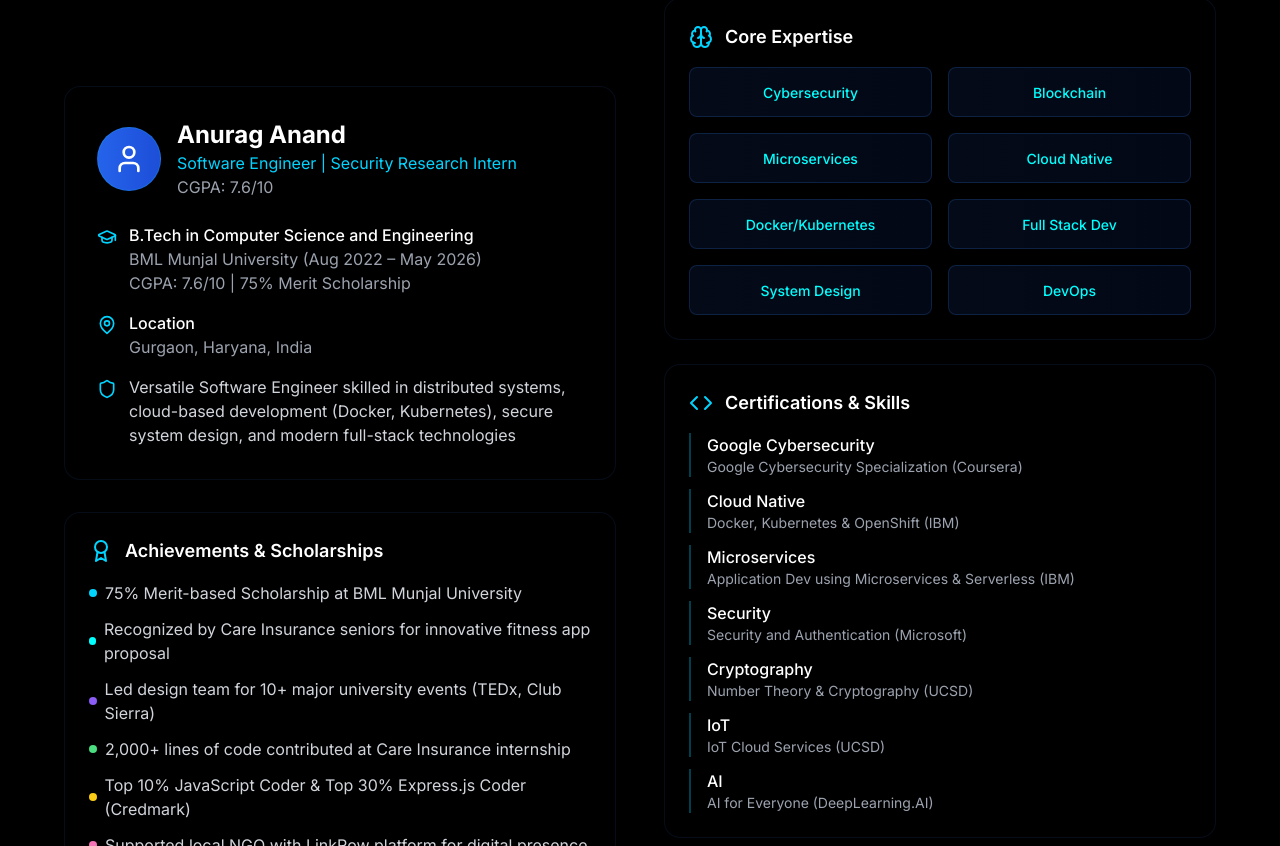
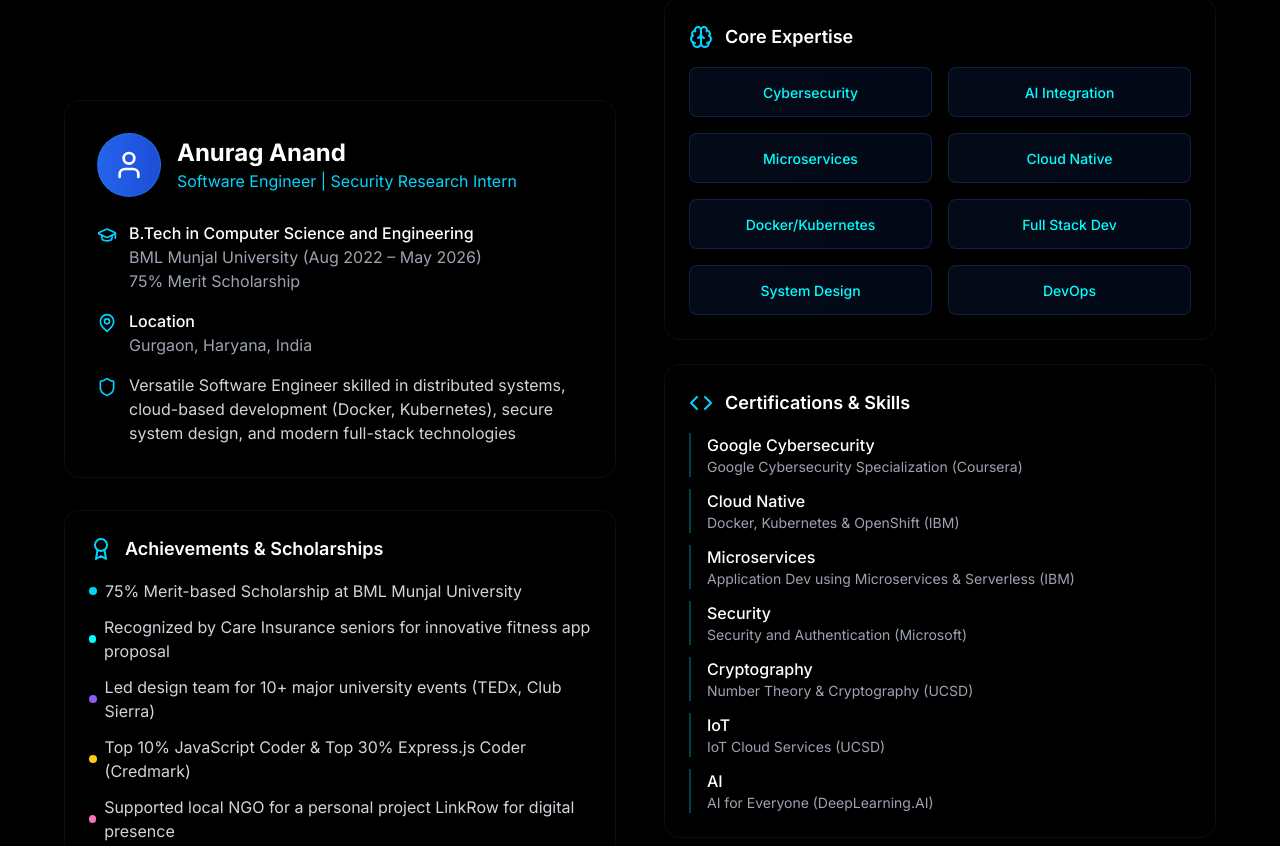
Before and after one commit to anuragged/MyPortfolio, a React (Vite) app: page / in a window 1280 px wide. Shown: the part 994-1840 px from the top of the page. Built offline with nearby package versions, Linux system fonts and the light colour scheme.

Commit message:
Update About section

```diff
--- a/src/components/About.tsx
+++ b/src/components/About.tsx
@@ -55,7 +55,7 @@ const About: React.FC = () => {
                   <div>
                     <h3 className="text-2xl font-bold text-white">Anurag Anand</h3>
                     <p className="text-neon-blue">Software Engineer | Security Research Intern</p>
-                    <p className="text-gray-400">CGPA: 7.6/10</p>
+
                   </div>
                 </div>
 
@@ -65,7 +65,7 @@ const About: React.FC = () => {
                     <div>
                       <p className="text-white font-medium">B.Tech in Computer Science and Engineering</p>
                       <p className="text-gray-400">BML Munjal University (Aug 2022 – May 2026)</p>
-                      <p className="text-gray-400">CGPA: 7.6/10 | 75% Merit Scholarship</p>
+                      <p className="text-gray-400">75% Merit Scholarship</p>
                     </div>
                   </div>
 
@@ -103,16 +103,12 @@ const About: React.FC = () => {
                     <span>Led design team for 10+ major university events (TEDx, Club Sierra)</span>
                   </div>
                   <div className="flex items-center space-x-2">
-                    <div className="w-2 h-2 bg-green-400 rounded-full"></div>
-                    <span>2,000+ lines of code contributed at Care Insurance internship</span>
-                  </div>
-                  <div className="flex items-center space-x-2">
                     <div className="w-2 h-2 bg-yellow-400 rounded-full"></div>
                     <span>Top 10% JavaScript Coder & Top 30% Express.js Coder (Credmark)</span>
                   </div>
                   <div className="flex items-center space-x-2">
                     <div className="w-2 h-2 bg-pink-400 rounded-full"></div>
-                    <span>Supported local NGO with LinkRow platform for digital presence</span>
+                    <span>Supported local NGO for a personal project LinkRow for digital presence</span>
                   </div>
                 </div>
               </div>
@@ -127,7 +123,7 @@ const About: React.FC = () => {
                 <div className="grid grid-cols-2 gap-4">
                   {[
                     'Cybersecurity',
-                    'Blockchain',
+                    'AI Integration',
                     'Microservices',
                     'Cloud Native',
                     'Docker/Kubernetes',
```
